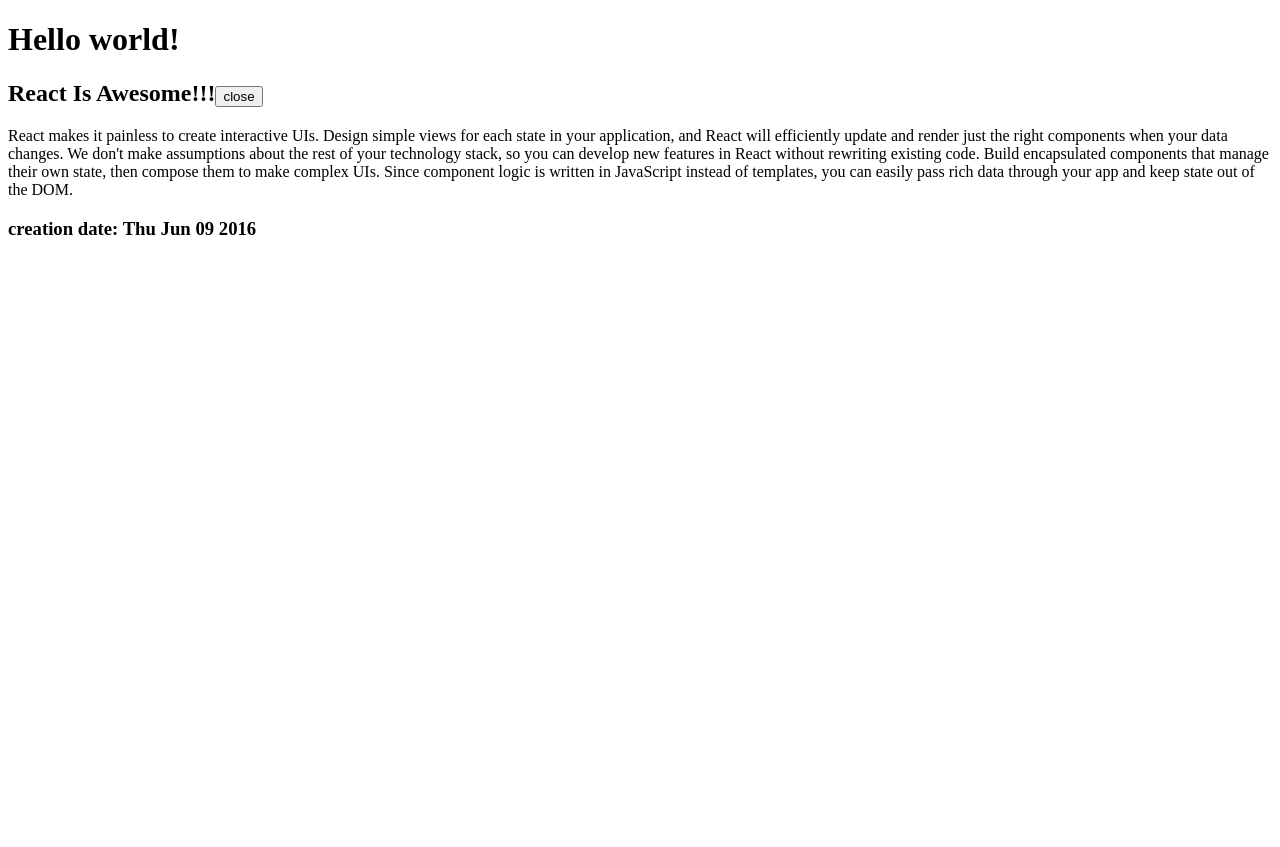
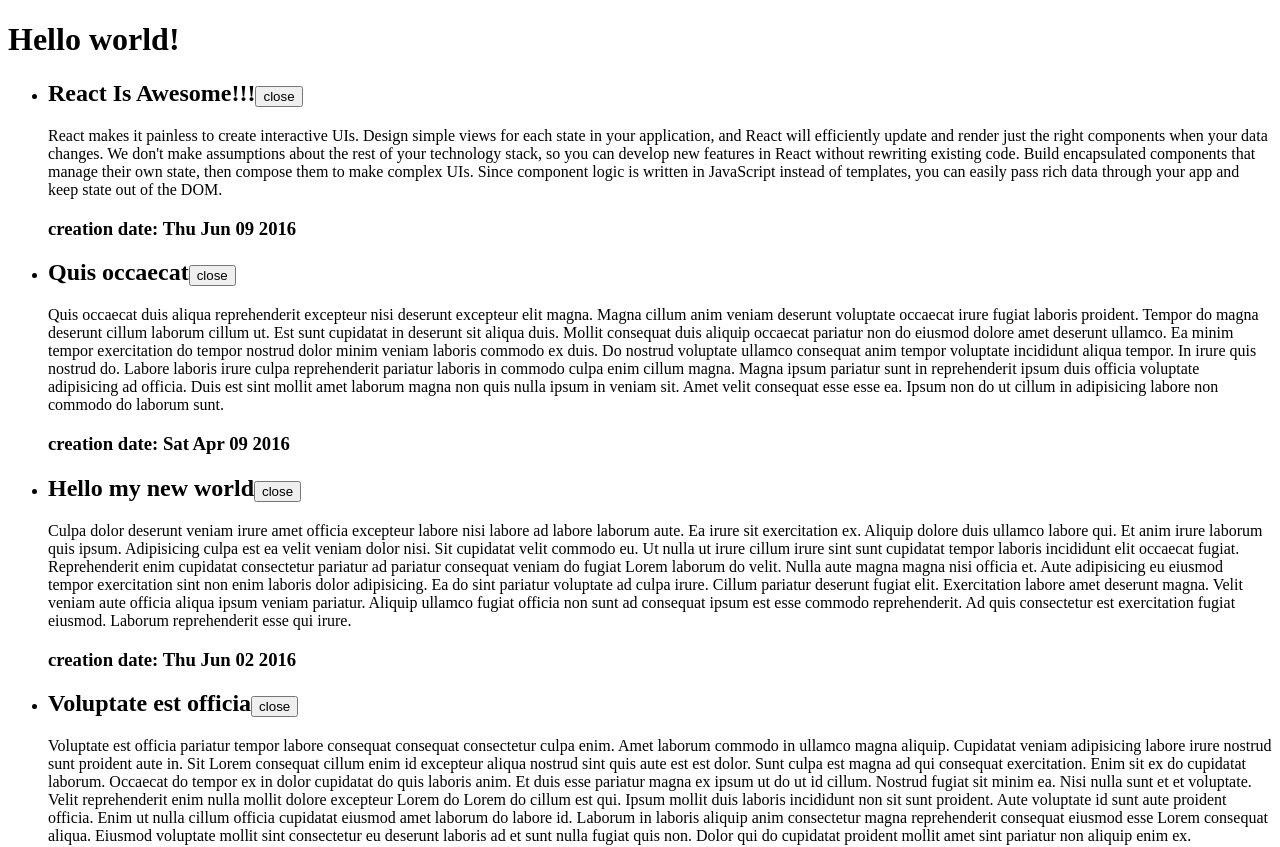
Before and after one commit to vitalii77787/FirstReactApp, a React (Create React App) app: page / in a window 1280 px wide. Shown: the top 847 px of the page. Before the commit the page ends 800 px from the top, so only its background shows below. Built offline with nearby package versions, Linux system fonts and the light colour scheme.

Commit message:
Show list article

```diff
--- a/src/components/App.js
+++ b/src/components/App.js
@@ -1,12 +1,12 @@
 import React from 'react';
-import Article from './Article';
-import arcticles from '..//fixtures';
+import ArticleList from './ArticleList';
+import articles from '..//fixtures';
 
 function App() {
     return (
         <div>
             <h1>Hello world!</h1>
-            <Article arcticle={arcticles[0]}  vova="hello"/>
+            <ArticleList articles={articles}/>
         </div>
     )
 }
--- a/src/components/Article.js
+++ b/src/components/Article.js
@@ -6,19 +6,19 @@
         isOpen: true
     }
     render() {
-        const { arcticle } = this.props;
+        const { article } = this.props;
         console.log(this.props);
-        const body = this.state.isOpen && <section>{arcticle.text}</section>
+        const body = this.state.isOpen && <section>{article.text}</section>
         return (
             <div>
                 <h2>
-                    {arcticle.title}
+                    {article.title}
                     <button onClick={this.handlerClick}>
                         {this.state.isOpen ? "close":"open"}
                     </button>
                 </h2>
                 {body}
-                <h3>creation date: {(new Date(arcticle.date)).toDateString()}</h3>
+                <h3>creation date: {(new Date(article.date)).toDateString()}</h3>
             </div>
         )
     }
--- /dev/null
+++ b/src/components/ArticleList.js
@@ -0,0 +1,13 @@
+import React from 'react'
+import Article from './Article'
+
+export default function ArticleList({articles}) {
+    const articleElements = articles.map(article =>
+            <li key={article.id}><Article article={article}/></li>
+        )
+    return (
+        <ul>
+            {articleElements}
+        </ul>
+    )
+}
```
